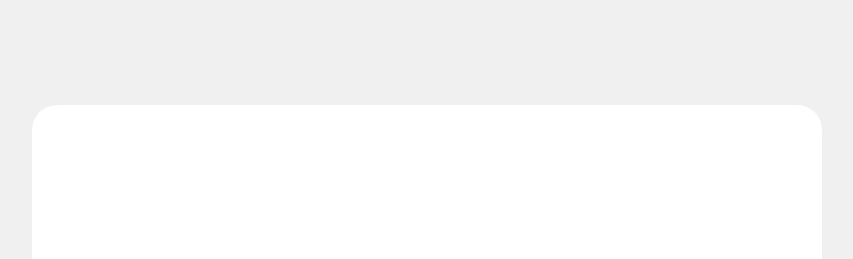
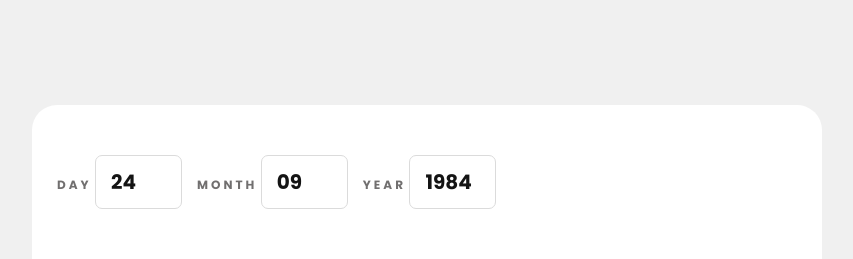
Before and after one commit to snowfrogdev/age-calculator-app, a website: page index.html in a window 1280 px wide. Shown: the top 259 px of the page, without its empty margins (213-1066 px from the left). Drawn offline with Linux system fonts and the light colour scheme.

Commit message:
Create form input section

```diff
--- a/index.html
+++ b/index.html
@@ -39,7 +39,32 @@
       }
 
       .form-section {
-        flex-basis: 187px;
+        --form-section-padding-top: 50px;
+        flex-basis: calc(187px - var(--form-section-padding-top));
+        padding-top: var(--form-section-padding-top);
+      }
+
+      form {
+        display: flex;
+        gap: 15px;
+      }
+
+      label {
+        color: var(--neutral-color-smokey-grey);
+        font-size: 12px;
+        letter-spacing: 3px;
+      }
+
+      input {
+        width: 68px;
+        height: 50px;
+        border: 1px solid var(--neutral-color-light-grey);
+        padding-left: 15px;
+        border-radius: 7px;
+        font-family: "Poppins", sans-serif;
+        font-size: 20px;
+        font-weight: 700;
+        color: var(--neutral-color-off-black);
       }
 
       .divider-container {
@@ -114,7 +139,22 @@
 
     <main>
       <div class="card">
-        <div class="form-section"></div>
+        <div class="form-section">
+          <form>
+            <div class="input-group">
+              <label for="day">DAY</label>
+              <input type="number" id="day" name="day" value="24" />
+            </div>
+            <div class="input-group">
+              <label for="month">MONTH</label>
+              <input type="number" id="month" name="month" value="09" />
+            </div>
+            <div class="input-group">
+              <label for="year">YEAR</label>
+              <input type="number" id="year" name="year" value="1984" />
+            </div>
+          </form>
+        </div>
         <div class="divider-container">
           <div class="divider"></div>
           <button class="submit-button"><img src="./assets/images/icon-arrow.svg" alt="arrow-logo" /></button>
--- a/theme.css
+++ b/theme.css
@@ -7,7 +7,7 @@
 
 @font-face {
   font-family: 'Poppins';
-  src: url("assets/fonts/Poppins-Regular.ttf");
+  src: url("assets/fonts/Poppins-Bold.ttf");
   font-weight: 700;
   font-style: normal;
 }
```
